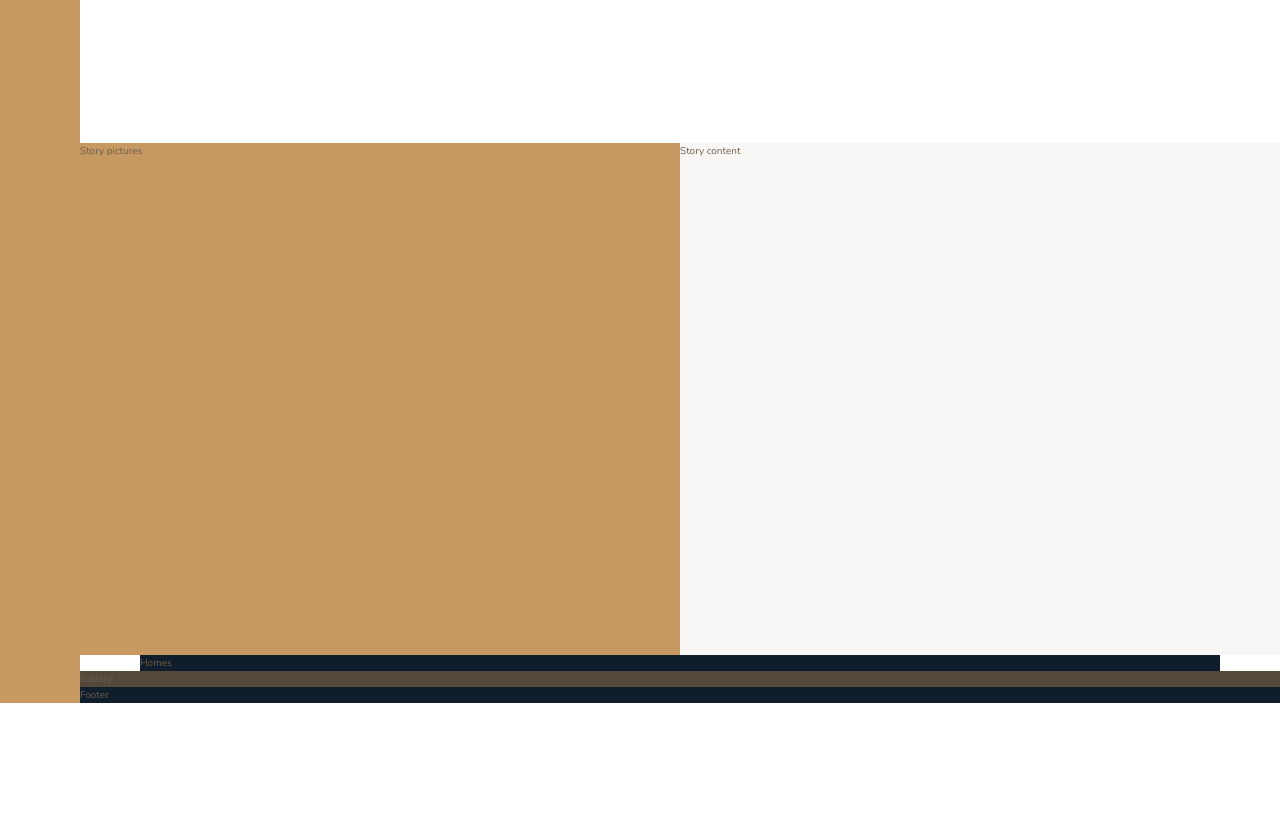
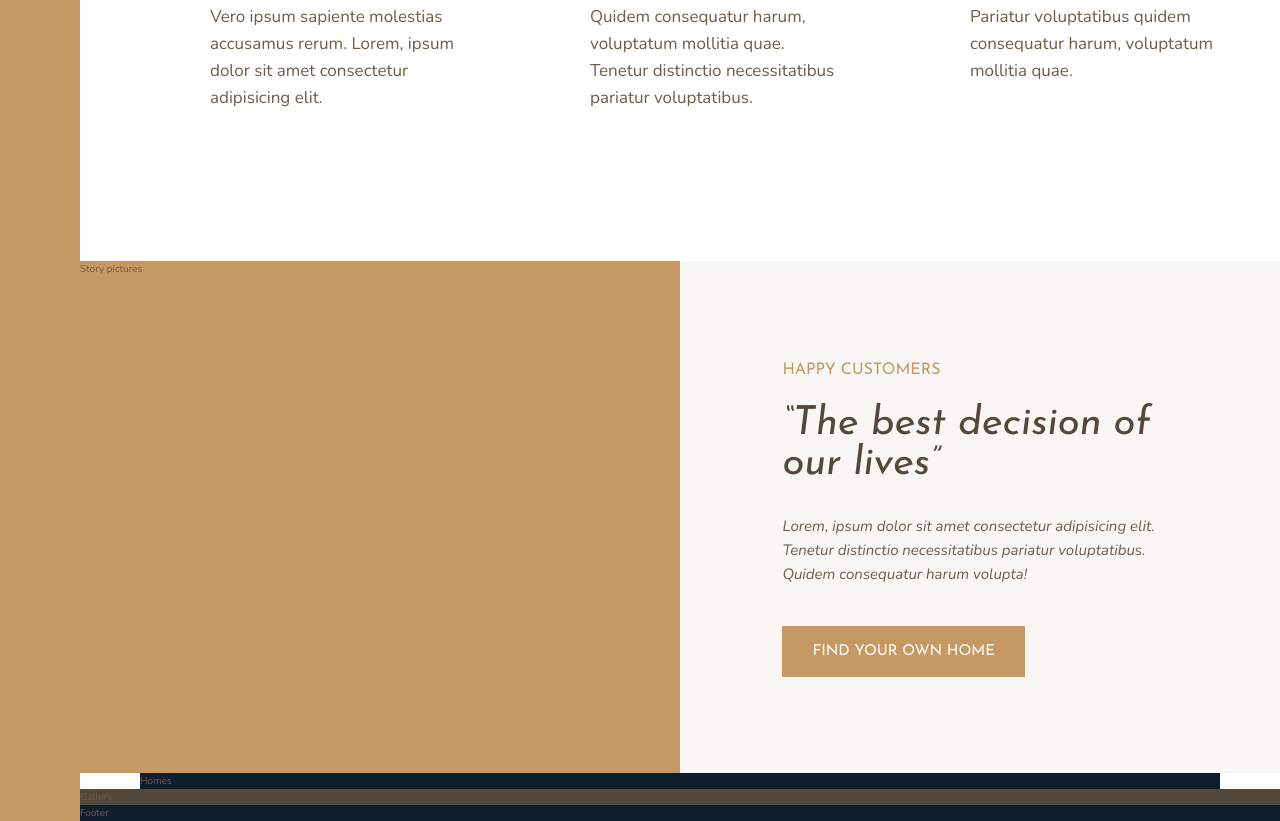
Before and after one commit to KadirZukorlic/nexter, a website: page index.html in a window 1280 px wide. Shown: the part 1047-1868 px from the top of the page. Before the commit the page ends 1750 px from the top, so only its background shows below. Drawn offline with nearby package versions, Linux system fonts and the light colour scheme.

Commit message:
story section text content

```diff
--- a/index.html
+++ b/index.html
@@ -87,7 +87,12 @@
         </div>
 
         <div class="story__content">
-            Story content
+            <h3 class="heading-3 mb-sm">Happy Customers</h3>
+            <h2 class="heading-2 heading-2--dark mb-md">&ldquo;The best decision of our lives&rdquo;</h2>
+            <p class="story__text">
+                Lorem, ipsum dolor sit amet consectetur adipisicing elit. Tenetur distinctio necessitatibus pariatur voluptatibus. Quidem consequatur harum volupta!
+            </p>
+            <button class="btn">Find your own home</button>
         </div>
 
         <section class="homes">
--- a/sass/_base.scss
+++ b/sass/_base.scss
@@ -31,7 +31,7 @@ body {
     font-family: $font-primary;
     color: $color-grey-dark-2;
     font-weight: 300;
-    line-height: 1.6rem;
+    line-height: 1.6;
 }
 
 .container {
--- a/sass/_story.scss
+++ b/sass/_story.scss
@@ -8,5 +8,29 @@
     &__content {
         background-color: $color-grey-light-1;
         grid-column: col-start 5 / full-end;
+
+
+        padding: 6rem 8vw;
+         /*
+        display: flex;
+        flex-direction: column;
+        justify-content: center;
+        align-items: flex-start;
+        */
+
+        display: grid;
+        align-content: center;
+        justify-items: start;
+    }
+
+    &__text {
+        font-size: 1.5rem;
+        font-style: italic;
+        margin-bottom: 4rem;
     }
 }
+
+.mb-sm { margin-bottom: 2rem; }
+.mb-md { margin-bottom: 3rem; }
+.mb-lg { margin-bottom: 4rem; }
+.mb-hg { margin-bottom: 8rem; }
--- a/sass/_typography.scss
+++ b/sass/_typography.scss
@@ -9,10 +9,19 @@
 
 .heading-2 {
     @extend %heading;
+    font-size: 4rem;
+    font-style: italic;
+    line-height: 1;
+
+    &--light { color: $color-grey-light-1; }
+    &--dark { color: $color-grey-dark-1; }
 }
 
 .heading-3 {
     @extend %heading;
+    font-size: 1.6rem;
+    color: $color-primary;
+    text-transform: uppercase;
 }
 .heading-4 {
     @extend %heading;
@@ -21,3 +30,20 @@
     &--light { color: $color-grey-light-1; }
     &--dark { color: $color-grey-dark-1; }
 }
+
+.btn {
+    background-color: $color-primary;
+    color: #fff;
+    border: none;
+    border-radius: 0;
+    font-family: $font-display;
+    font-size: 1.5rem;
+    text-transform: uppercase;
+    padding: 1.8rem 3rem;
+    cursor: pointer;
+    transition: all .2s;
+
+    &:hover {
+        background-color: $color-primary-dark;
+    }
+}
```
Also changed, not shown: css/style.css.
